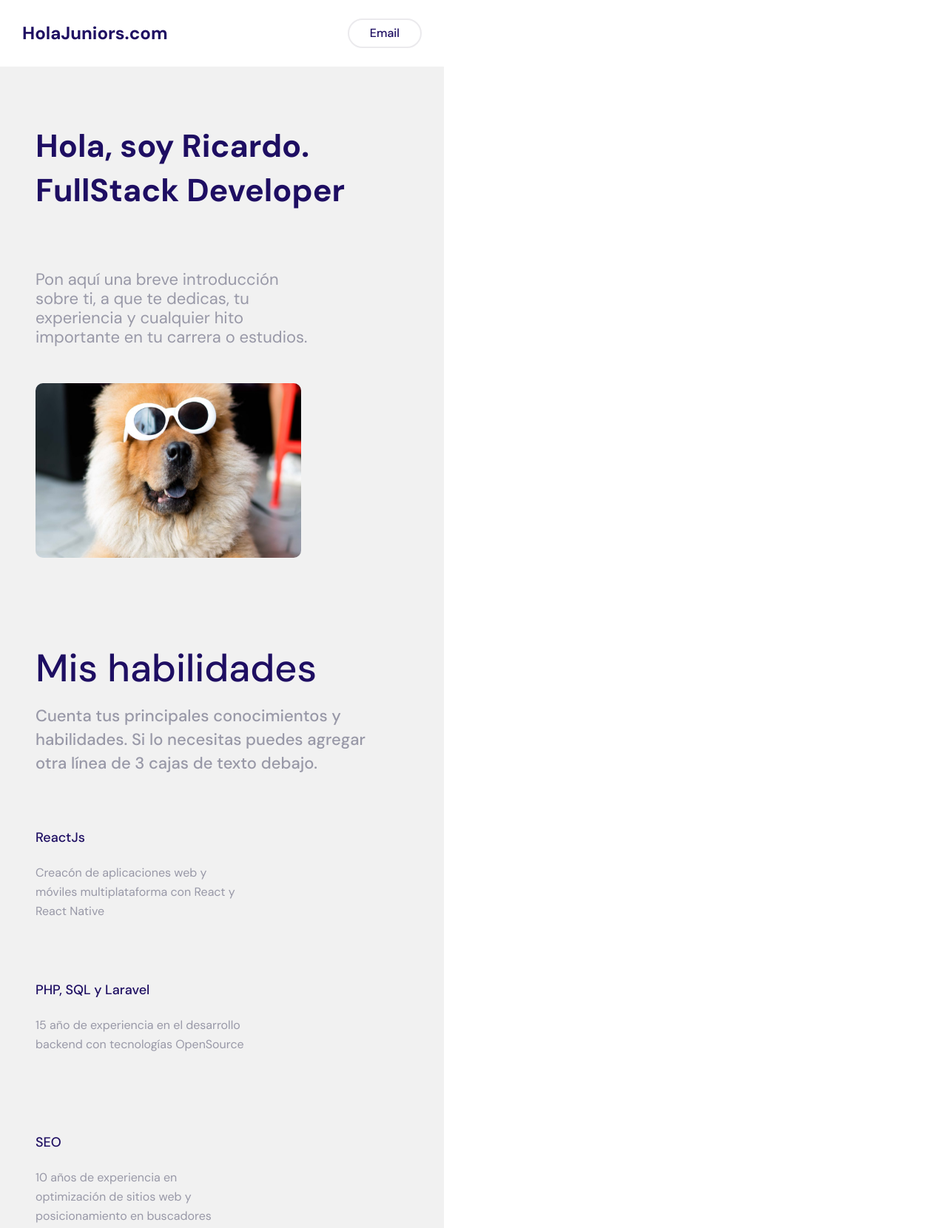
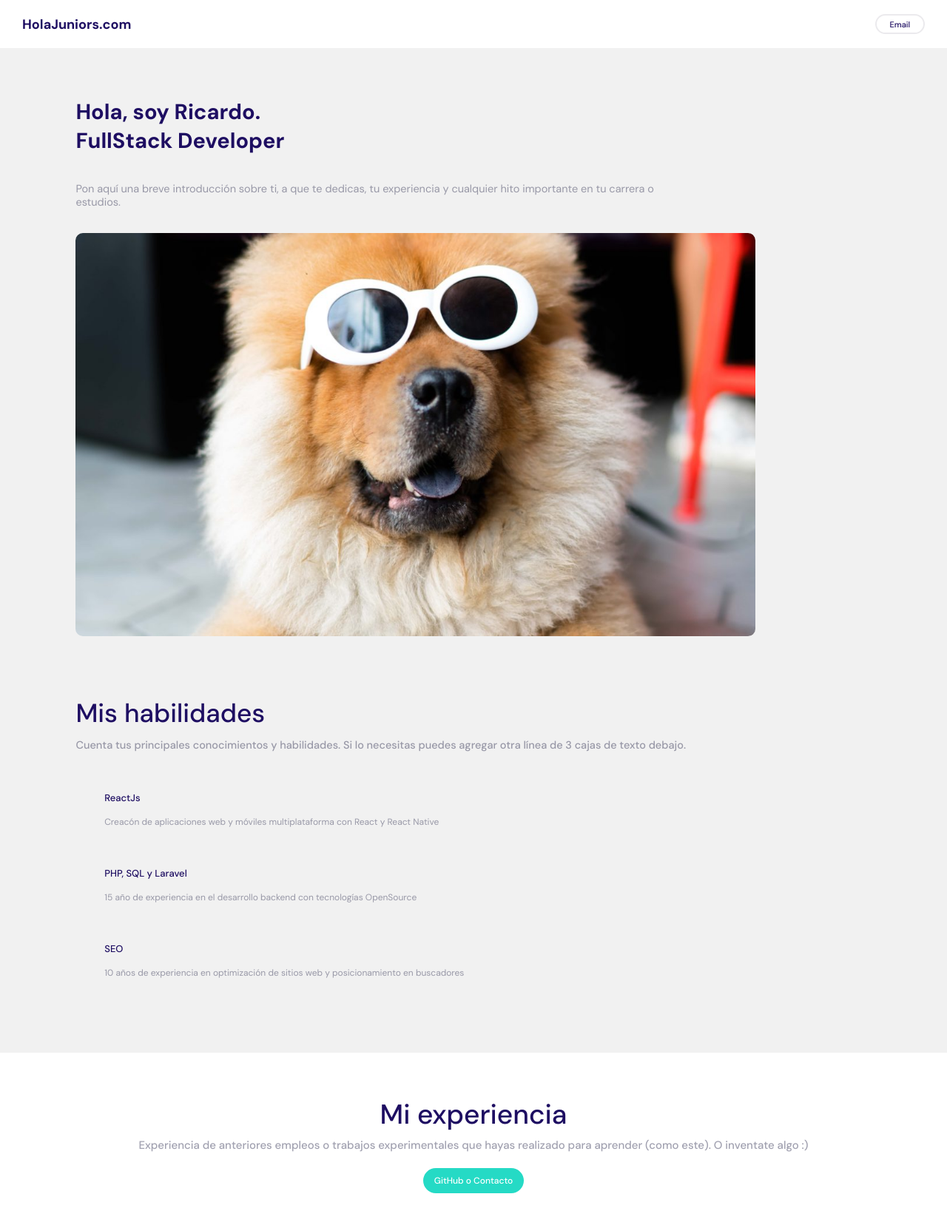
Before and after one commit to RMartinezGonzalez/Reto-HolaJuniors-1, a plain HTML site: page index.html in a window 1280 px wide. Shown: the top 1660 px of the page at 74% size. Drawn offline with nearby package versions, Linux system fonts and the light colour scheme.

Commit message:
Add files via upload

```diff
--- a/index.html
+++ b/index.html
@@ -5,9 +5,6 @@
     <meta http-equiv="X-UA-Compatible" content="IE=edge">
     <meta name="viewport" content="width=device-width, initial-scale=1.0">
     <title>Reto HolaJuniors #1</title>
-    <link rel="stylesheet" href="https://cdnjs.cloudflare.com/ajax/libs/normalize/8.0.1/normalize.min.css" integrity="sha512-NhSC1YmyruXifcj/KFRWoC561YpHpc5Jtzgvbuzx5VozKpWvQ+4nXhPdFgmx8xqexRcpAglTj9sIBWINXa8x5w==" crossorigin="anonymous" referrerpolicy="no-referrer" />
-    <link rel="preconnect" href="https://fonts.googleapis.com">
-    <link rel="preconnect" href="https://fonts.gstatic.com" crossorigin>
     <link href="https://fonts.googleapis.com/css2?family=DM+Sans:wght@400;500;700&display=swap" rel="stylesheet">
     <link rel="stylesheet" href="style.css">
 </head>
--- a/style.css
+++ b/style.css
@@ -17,163 +17,141 @@
 }
 
 body {
-    width: 600px
+    font-family: 'DM Sans', sans-serif;
 }
 
 .header {
-    font-family: 'DM Sans', sans-serif;
+    background: var(--white);
+    height: 65px;
     display: flex;
     justify-content: space-between;
     align-items: center;
-    /* margin: 30px 7%; */
-    margin: 0 30px;
-    background: var(--white);
-    height: 90px;
+    padding: 30px;
 }
 
 .header .logo {
-    width: 190px;
-    height: 32px;
     font-weight: 700;
-    font-size: 24px;
-    line-height: 31px;
-    text-align: center;
-    letter-spacing: -0.29;
+    font-size: 18px;
+    letter-spacing: -0.3;
     color: var(--primary);
 }
-
 .header .email {
-    width: 100px;
-    height: 40px;
-    display: flex;
-    justify-content: center;
-    align-items: center;
+    width: 67.5px;
+    height: 27px;
     border: 2px solid var(--gray-border);
     border-radius: 100px;
+    background: var(--white);
+    font-family: 'DM Sans', sans-serif;
     font-weight: 500;
-    font-size: 16px;
-    line-height: 22px;
-    background: var(--white);
+    font-size: 11px;
     color: var(--primary);
-    cursor: pointer;
 }
 
 main .presentacion {
     background: var(--white2);
-    padding: 48px;
-    font-family: 'DM Sans', sans-serif;
+    padding: 67px 0 0 8%;
 }
 
 main .presentacion h1 {
-    width: 422px;
-    height: 169px;
-    font-weight: 700px;
-    font-size: 43px;
-    line-height: 60px;
+    font-weight: 700;
+    font-size:  29px;
+    line-height: 39px;
+    padding-bottom: 36px;
     color: var(--primary);
 }
 
 main .presentacion p {
-    width: 369px;
-    height: 153px;
+    width: 70%;
     font-weight: 400;
-    font-size: 22px;
-    line-height: 26px;
+    font-size: 14.5px;
+    line-height: 18px;
+    padding-bottom: 33px;
     color: var(--secondary);
 }
 
 main .presentacion img {
-    width: 359px;
-    height: 236px;
+    width: 78%;
     border-radius: 10px;
 }
 
 main .habilidades {
     background: var(--white2);
-    padding: 48px;
-    font-family: 'DM Sans', sans-serif;
+    padding: 76px 0 54px 8%;
 }
 
 main .habilidades h1 {
-    width: 383px;
     font-weight: 500;
-    font-size: 52px;
-    line-height: 28px;
+    font-size: 35px;
+    padding-bottom: 10px;
     color: var(--primary);
 }
 
 main .habilidades p {
-    width: 458px;
-    height: 153px;
+    width: 86%;
     font-weight: 500;
-    font-size: 22px;
-    line-height: 32px;
+    font-size: 14.5px;
+    line-height: 21px;
+    padding-bottom: 45px;
     color: var(--secondary);
-    margin-bottom: 13px;
+}
+
+main .habilidades .atributo {
+    padding: 7px 0 0 3.3%;
 }
 
 main .habilidades .atributo h2 {
-    width: 215px;
-    height: 28px;
     font-weight: 500;
-    font-size: 18px;
-    line-height: 28px;
+    font-size: 13px;
     color: var(--primary);
-    margin-bottom: 21px;
+    padding-bottom: 15px;
 }
 
 main .habilidades .atributo p {
-    width: 283px;
-    height: 78px;
+    width: 61%;
     font-weight: 400;
-    font-size: 16px;
-    line-height: 26px;
-    color: var(--secondary);
-    margin-bottom: 79px;
+    font-size: 12px;
+    line-height: 18px;
 }
 
 main .experiencia {
-    margin-bottom: 80px;
     background: var(--white);
+    padding-top: 59px;
 }
 
-main .experiencia .texto{
-    font-family: 'DM Sans', sans-serif;
+main .experiencia .texto {
     display: flex;
     flex-direction: column;
+    align-items: center;
     justify-content: center;
-    align-items: center;
     text-align: center;
-    margin: 87px 0;
+    padding-bottom: 60px;
 }
 
 main .experiencia .texto h1 {
-    width: 383px;
-    font-weight: 700;
-    font-size: 42px;
-    line-height: 28px;
+    font-weight: 500;
+    font-size: 37px;
+    padding-bottom: 8px;
     color: var(--primary);
 }
 
 main .experiencia .texto p {
-    width: 458px;
-    height: 154px;
+    width: 74%;
     font-weight: 500;
-    font-size: 22px;
-    line-height: 32px;
+    font-size: 15px;
+    line-height: 21px;
+    padding-bottom: 20px;
     color: var(--secondary);
 }
 
 main .experiencia .texto .contacto {
-    width: 200px;
-    height: 50px;
+    width: 136px;
+    height: 34px;
     display: flex;
     align-items: center;
     justify-content: center;
     background: var(--aqua-button);
     font-weight: 500;
-    font-size: 18px;
-    line-height: 26px;
+    font-size: 12px;
     color: var(--white);
     border-radius: 100px;
 }
@@ -186,58 +164,45 @@ main .experiencia .trabajo.seis {
 }
 
 main .experiencia .trabajo {
-    text-align: start;
-    padding: 0 32px;
-    font-family: 'DM Sans', sans-serif;
-    margin-bottom: 40px;
+    padding: 0 0 28px 5.3%;
 }
 
 main .experiencia .trabajo img {
-    height: 255px;
-    width: 509px;
+    width: 90%;
     border-radius: 10px;
-    margin-bottom: 21px;
 }
 
 main .experiencia .trabajo h2 {
-    width: 509px;
-    height: 32px;
     font-weight: 500;
-    font-size: 22px;
-    line-height: 32px;
-    color: var(--primary);
-    margin-bottom: 12px;
+    font-size: 16px;
+    padding: 9px 0;
 }
 
 main .experiencia .trabajo p {
-    width: 505px;
-    height: 52px;
-    font-weight: 400;
-    font-size: 16px;
-    line-height: 26px;
+    width: 85%;
+    font-weight: 500;
+    font-size: 10px;
+    line-height: 17px;
     color: var(--secondary);
+    padding-bottom: 30px;
 }
 
 main .informacion {
-    font-family: 'DM Sans', sans-serif;
     background: var(--white2);
-    padding: 100px;
+    padding: 60px 0;
+    text-align: center;
     display: flex;
     flex-direction: column;
     align-items: center;
     justify-content: center;
-    text-align: center;
 }
 
 main .informacion h3 {
-    width: 277px;
-    height: 70px;
     font-weight: 700;
-    font-size: 22px;
-    margin-bottom: 40px;
-    line-height: 40px;
-    letter-spacing: -1px;
+    font-size: 15px;
+    line-height: 25px;
     color: var(--primary);
+    padding-bottom: 25px;
 }
 
 main .informacion h3 a {
@@ -245,11 +210,12 @@ main .informacion h3 a {
 }
 
 main .informacion .icons {
-    width: 250px;
+    width: 45%;
     display: flex;
-    justify-content: space-around;
+    justify-content: space-between;
+    align-items: center;
 }
 
 main .informacion .icons img {
-    width: 27px;
+    width: 22px;
 }
```
Also changed, not shown: img/experimental1.jpg, img/experimental2.jpg, img/invento.png, img/puedo.jpg, img/trabajo1.jpg, img/trabajo2.jpg.
